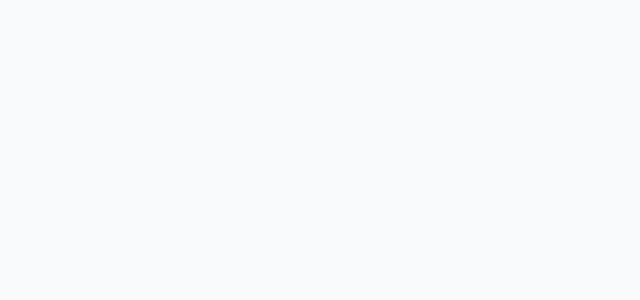
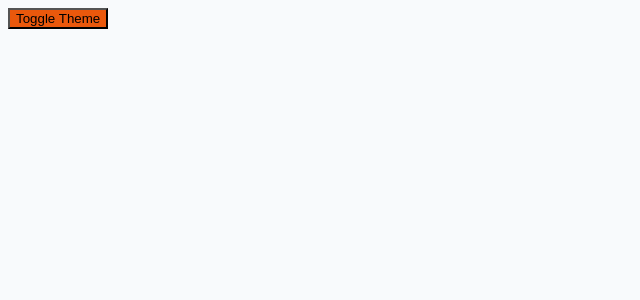
Before and after one commit to itsToufik/stock-vault, a Next.js app: page / in a window 1280 px wide. Shown: the top 300 px of the page, without its empty margins (0-640 px from the left). Built offline with nearby package versions, Linux system fonts and the light colour scheme.

Commit message:
Set up theme management with the "next-themes" library.

```diff
--- a/package.json
+++ b/package.json
@@ -10,6 +10,7 @@
   },
   "dependencies": {
     "next": "16.3.4",
+    "next-themes": "^0.4.6",
     "react": "19.2.8",
     "react-dom": "19.2.8"
   },
--- a/src/app/globals.css
+++ b/src/app/globals.css
@@ -1,13 +1,22 @@
-:root {
+:root,
+html.light {
     --background: #f8fafc;
-    --foreground: #171717;
+    --foreground: #fff;
+
+    --primary: #ea580c;
+    --secondary: #0f172a;
+    --tertiary: #f97316;
+    --neutral: #64748b;
 }
 
-@media (prefers-color-scheme: dark) {
-    :root {
-        --background: #0a0a0a;
-        --foreground: #ededed;
-    }
+html.dark {
+    --background: #0f131c;
+    --foreground: #0a0e16;
+
+    --primary: #f97316;
+    --secondary: #38bdf8;
+    --tertiary: #10b981;
+    --neutral: #0b0f17;
 }
 
 html {
@@ -31,39 +40,6 @@ body {
     -moz-osx-font-smoothing: grayscale;
 }
 
-* {
-    box-sizing: border-box;
-    padding: 0;
-    margin: 0;
+button {
+    background: var(--primary);
 }
-
-a {
-    color: inherit;
-    text-decoration: none;
-}
-
-@media (prefers-color-scheme: dark) {
-    html {
-        color-scheme: dark;
-    }
-}
-
-.page {
-    --background: #f8fafc;
-    --foreground: #fff;
-
-    --text-primary: #000;
-    --text-secondary: #666;
-
-    --button-primary-hover: #383838;
-    --button-secondary-hover: #f2f2f2;
-    --button-secondary-border: #ebebeb;
-
-    display: flex;
-    flex: 1;
-    flex-direction: column;
-    align-items: center;
-    justify-content: center;
-    font-family: var(--font-geist-sans);
-    background-color: var(--background);
-}
--- a/src/app/layout.tsx
+++ b/src/app/layout.tsx
@@ -1,6 +1,8 @@
 import type { Metadata } from "next";
 import { Geist, Geist_Mono } from "next/font/google";
 import "./globals.css";
+
+import { ThemeProvider } from "next-themes";
 
 const geistSans = Geist({
     variable: "--font-geist-sans",
@@ -20,7 +22,11 @@ export const metadata: Metadata = {
 export default function RootLayout({ children }: LayoutProps<"/">) {
     return (
         <html lang="en" className={`${geistSans.variable} ${geistMono.variable}`}>
-      <body>{children}</body>
+            <body>
+                <ThemeProvider attribute="class">
+                    {children}
+                </ThemeProvider>
+            </body>
         </html>
     );
 }
--- a/src/app/page.module.css
+++ b/src/app/page.module.css
@@ -11,7 +11,7 @@
 
     /* Dark mode */
     --background-dark: #0f131c;
-    --foreground-dark: #000;
+    --foreground-dark: #0a0e16;
 
     --primary-dark: #f97316;
     --secondary-dark: #38bdf8;
--- a/src/app/page.tsx
+++ b/src/app/page.tsx
@@ -1,9 +1,17 @@
-import styles from "./page.module.css";
+"use client";
+
+import "./globals.css";
+
+import { useTheme } from "next-themes";
 
 export default function Home() {
+    const { theme, setTheme } = useTheme();
+
     return (
-        <div className={styles.page}>
-
+        <div>
+            <button onClick={() => setTheme(theme === "dark" ? "light" : "dark")}>
+                Toggle Theme
+            </button>
         </div>
     );
 }
```
Also changed, not shown: 1 other file (tests, documents, lock files or other folders). Lines whose indentation alone changed are shown as unchanged.
